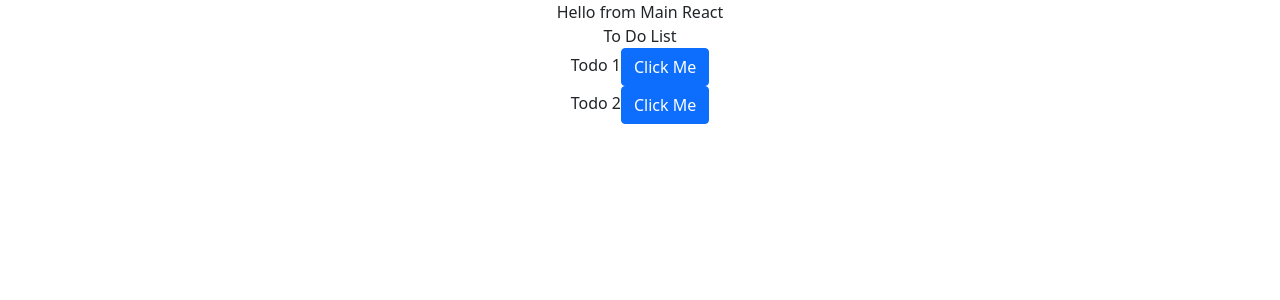
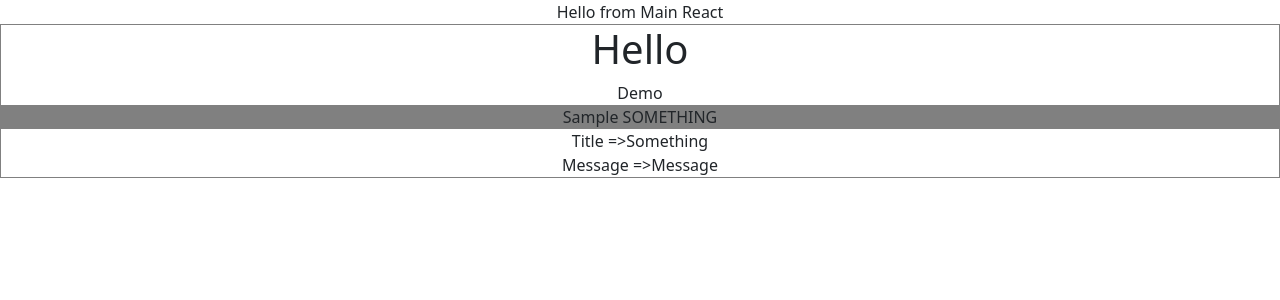
Before and after one commit to mrthetkhine/TuringReact5thBatch, a React (Create React App) app in the folder frontend/: page / in a window 1280 px wide. Shown: the top 300 px of the page. Built offline with nearby package versions, Linux system fonts and the light colour scheme.

Commit message:
add component

```diff
--- a/frontend/src/App.js
+++ b/frontend/src/App.js
@@ -5,7 +5,11 @@ import HelloWorld from "./components/HelloWorld";
 import ClassComponent from "./components/ClassComponent";
 import ConditionalRendering from "./components/ConditionalRendering";
 import ListDemo from "./components/ListDemo";
-
+import PageComponent from "./components/PageComponent";
+import {Body} from './components/PageComponent';
+import Table from "./components/Table";
+import JsxProperty from "./components/JsxProperty";
+import GrayBorder from "./components/GrayBorder";
 function App() {
   return (
     <div className="App">
@@ -15,7 +19,15 @@ function App() {
        {/* <HelloWorld/>*/}
        {/* <ClassComponent/>*/}
        {/* <ConditionalRendering/>*/}
-        <ListDemo/>
+        {/*<ListDemo/>*/}
+      {/*  <PageComponent/>*/}
+        {/*<Table/>*/}
+      {/*  <JsxProperty/>*/}
+
+        <GrayBorder>
+            <h1>Hello</h1>
+            <JsxProperty/>
+        </GrayBorder>
     </div>
   );
 }
--- /dev/null
+++ b/frontend/src/components/GrayBorder.css
@@ -0,0 +1,4 @@
+.gray-border
+{
+    border:1px solid gray;
+}
--- /dev/null
+++ b/frontend/src/components/GrayBorder.js
@@ -0,0 +1,8 @@
+import './GrayBorder.css';
+export default function GrayBorder({children})
+{
+    console.log("Props ",children[0]);
+    return (<div className={'gray-border'} >
+        {children}
+    </div>)
+}
--- /dev/null
+++ b/frontend/src/components/JsxProperty.js
@@ -0,0 +1,35 @@
+function toUpper(str)
+{
+    return str.toUpperCase();
+}
+function Sample({data})
+{
+    console.log('Data ',data);
+    return (<div style={{
+        backgroundColor:'gray'
+    }}>
+        Sample {toUpper(data.title)}
+    </div>);
+}
+function AnotherSample({title,message})
+{
+    return(<div>
+        <div>Title =>{title}</div>
+
+        Message =>{message}
+    </div>);
+}
+export default function JsxProperty()
+{
+    let avatar = {
+        title : "Something",
+        message : 'Message'
+    };
+    return(<div>
+        Demo
+        <Sample data={{
+            title : "Something"
+        }}/>
+        <AnotherSample {...avatar}/>
+    </div>);
+}
--- /dev/null
+++ b/frontend/src/components/PageComponent.css
@@ -0,0 +1,4 @@
+.avatar
+{
+    border-radius: 50%;
+}
--- /dev/null
+++ b/frontend/src/components/PageComponent.js
@@ -0,0 +1,44 @@
+import './PageComponent.css';
+export function Profile(props)
+{
+    return (<div>
+        <img
+            className={"avatar"}
+            src={props.image}
+            alt="Katherine Johnson"
+        />
+    </div>);
+}
+export function Header({profile})
+{
+    //let profile = props.profile;
+    return(<div>
+        <h1> {profile.title}</h1>
+        <Profile image={profile.image}/>
+    </div>);
+}
+export function Body()
+{
+    return(<div>
+        <h1> Body</h1>
+    </div>);
+}
+export function Footer({message='Footer'})
+{
+    return(<div>
+        <h1> {message}</h1>
+    </div>);
+}
+export default function PageComponent()
+{
+    let profile = {
+        name : 'Katherine Johnson',
+        image : 'https://i.imgur.com/MK3eW3As.jpg'
+    };
+    return (<div>
+                <Header profile={profile}/>
+                <Body/>
+                <Footer message={'Some footer displayed at bottom'}/>
+                <br/>
+        </div>);
+}
--- /dev/null
+++ b/frontend/src/components/Table.js
@@ -0,0 +1,31 @@
+export function Row({item})
+{
+    return(<>
+            <td>{item}</td>
+
+        </>
+    );
+
+}
+export default function Table()
+{
+    let items= [
+        'One',
+        'Two',
+        'Three'
+    ];
+    return (<div>
+        <table className={"table table-striped"}>
+            <tbody>
+            {
+                items.map((item,index) => {
+                    return(<tr key={index}>
+                        <Row item={item}
+                                />
+                    </tr>)
+                })
+            }
+            </tbody>
+        </table>
+    </div>)
+}
```
